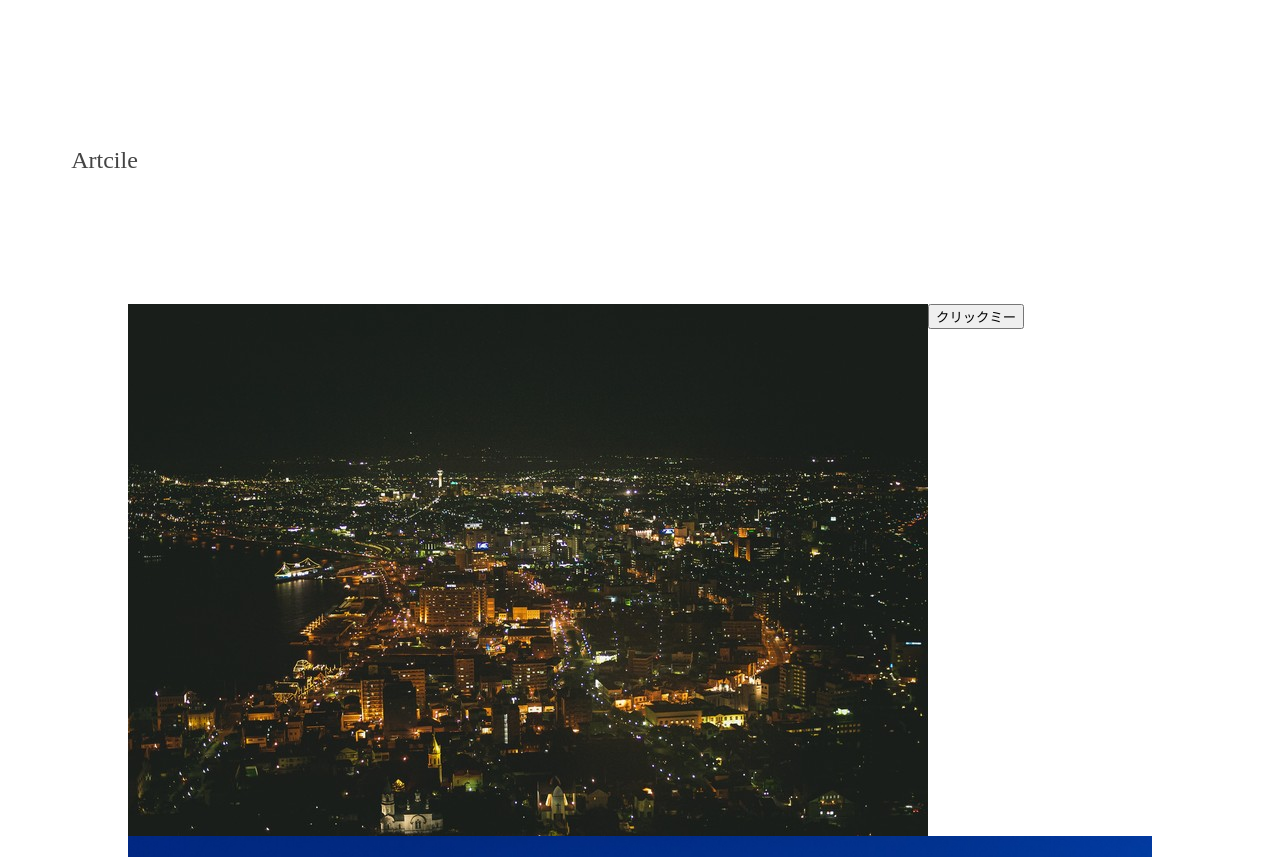
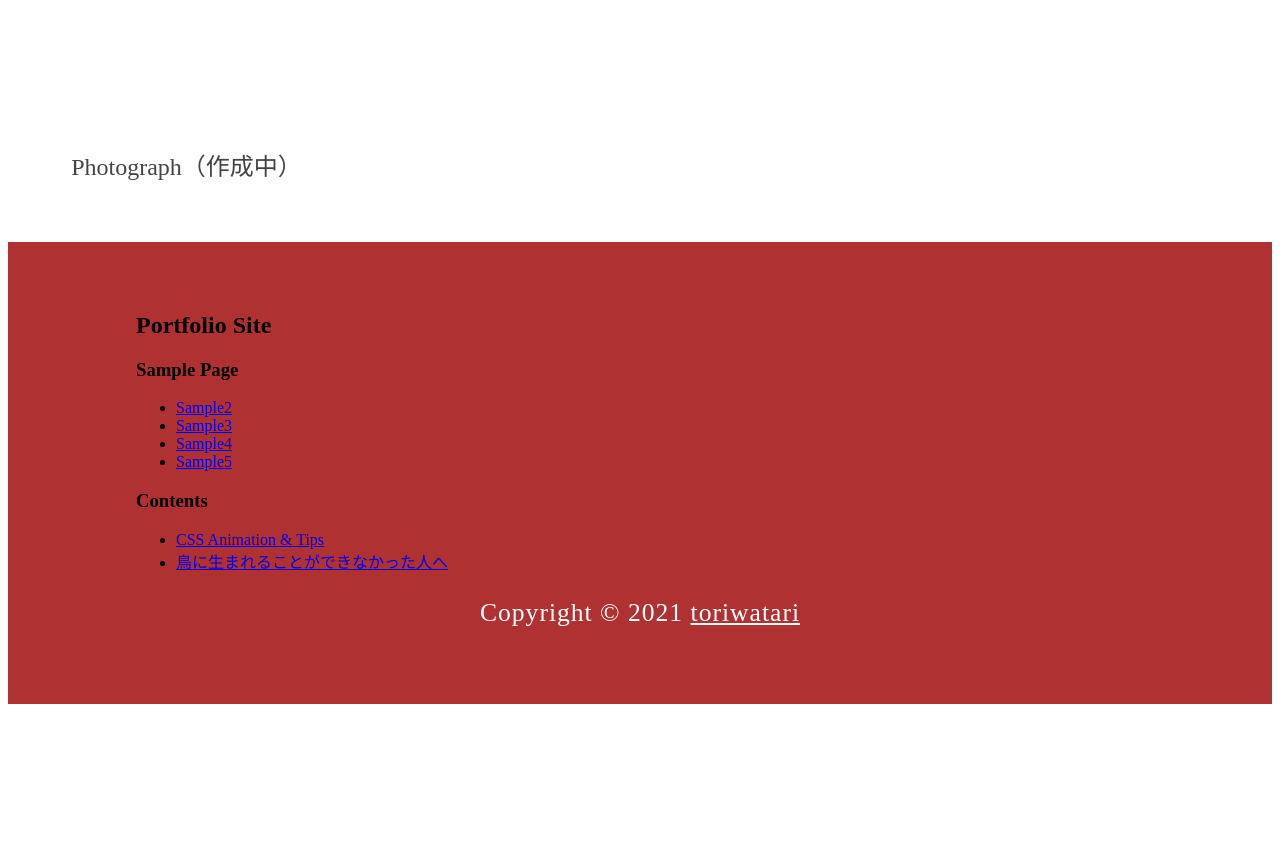
Before and after one commit to kento-yoshidu/NuxtFirebaseApp, a Gatsby site: page / in a window 1280 px wide. Shown: the part 2459-3316 px from the top of the page. After the commit the page ends 3171 px from the top, so only its background shows below. Built offline with nearby package versions, Linux system fonts and the light colour scheme; Gatsby itself is replaced by a stand-in of ours.

Commit message:
✨ #20 プロパティの整理

```diff
--- a/src/components/Modal.tsx
+++ b/src/components/Modal.tsx
@@ -1,5 +1,4 @@
 import React, { forwardRef } from "react"
-import { useStaticQuery } from "gatsby"
 import { GatsbyImage } from "gatsby-plugin-image"
 
 import * as Styles from "../styles/modal.module.scss"
@@ -11,21 +10,7 @@
   node: any
 }
 
-const Modal = ({ count, modalNumber, setModalNumber, node }: Props, ref: any) => {
-  console.log(node)
-
-  const prev = () => {
-    modalNumber === 1
-      ? setModalNumber(count)
-      : setModalNumber(modalNumber - 1)
-  }
-
-  const next = () => {
-    modalNumber === count
-      ? setModalNumber(1)
-      : setModalNumber(modalNumber + 1)
-  }
-
+const Modal = ({ modalNumber, node }: Props, ref: any) => {
   const close = () => {
     ref.current?.close()
   }
@@ -43,8 +28,10 @@
             alt="hoge"
           />
 
-          <button onClick={prev}>Prev</button>
-          <button onClick={next}>Next</button>
+          {/*
+            <button onClick={prev}>Prev</button>
+            <button onClick={next}>Next</button>
+          */}
           <button onClick={() => close()}>閉じる</button>
         </dialog>
 
--- a/src/pages/index.tsx
+++ b/src/pages/index.tsx
@@ -22,7 +22,6 @@
 config.autoAddCss = false
 
 const IndexPage = ({ data }) => {
-  const [modalNumber, setModalNumber] = useState<number>(0)
   const [modalImage, setModalImage] = useState<any>(null)
 
   const ref = useRef<HTMLDialogElement | null>(null)
@@ -123,26 +122,26 @@
         <section className={Styles.section}>
           <div className={Styles.sectionTitleParent}>
             <h2 className={`${Styles.title} ${Styles.sectionTitle}`}>
-              Artcile
+              Photograph（作成中）
             </h2>
           </div>
+          {/*
 
           <div className={Styles.section}>
             {data.allImageSharp.edges.map((node, i) => (
               <Photo
                 key={`key${i}`}
                 setModalImage={setModalImage}
-                showModal={showModal}
                 node={node}
               />
             ))}
           </div>
 
           <Modal
-            count={photoData.length}
             ref={ref}
             node={modalImage}
           />
+            */}
         </section>
 
         <Footer />
```
Also changed, not shown: src/gatsby-types.d.ts (+26 -26 lines).
